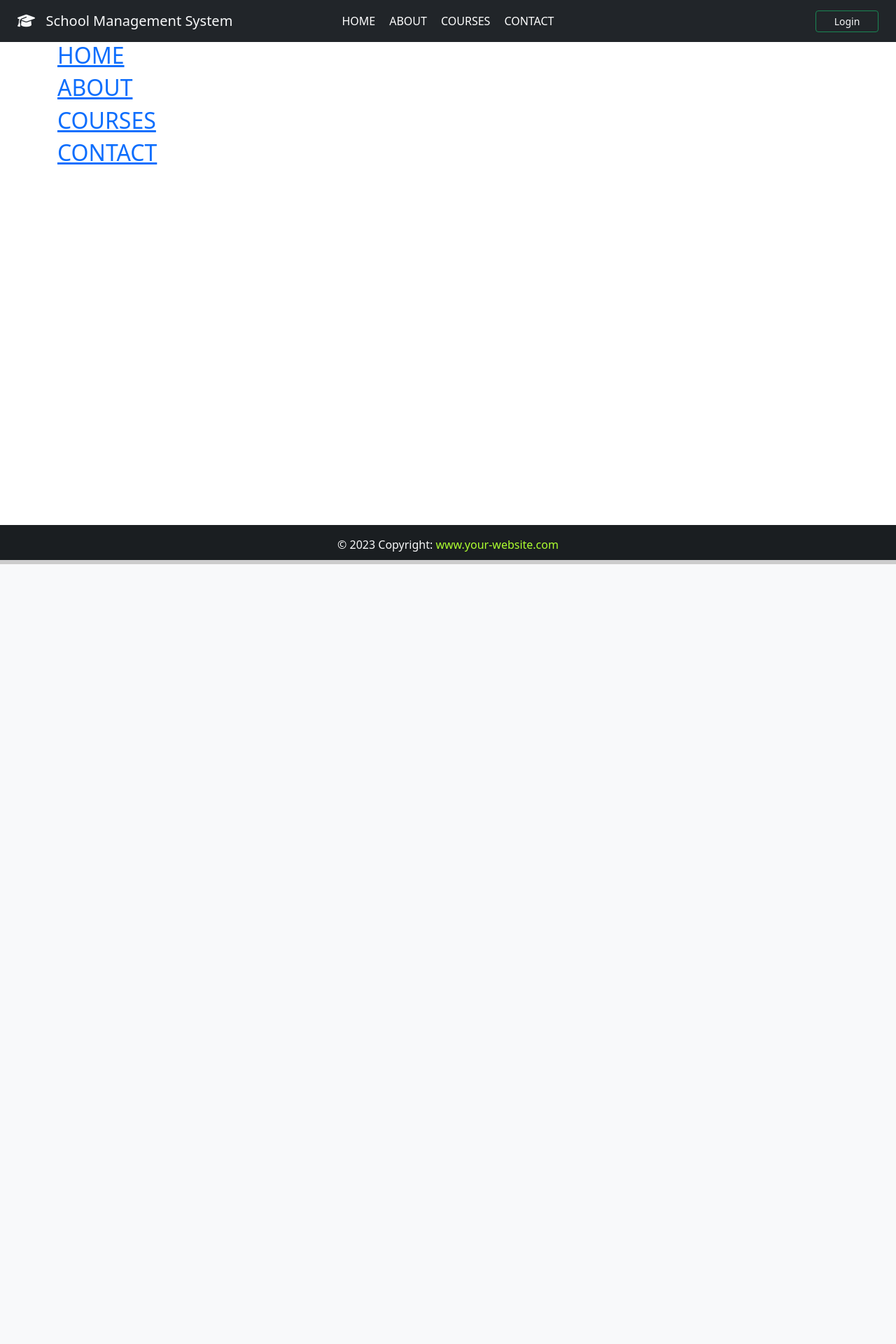
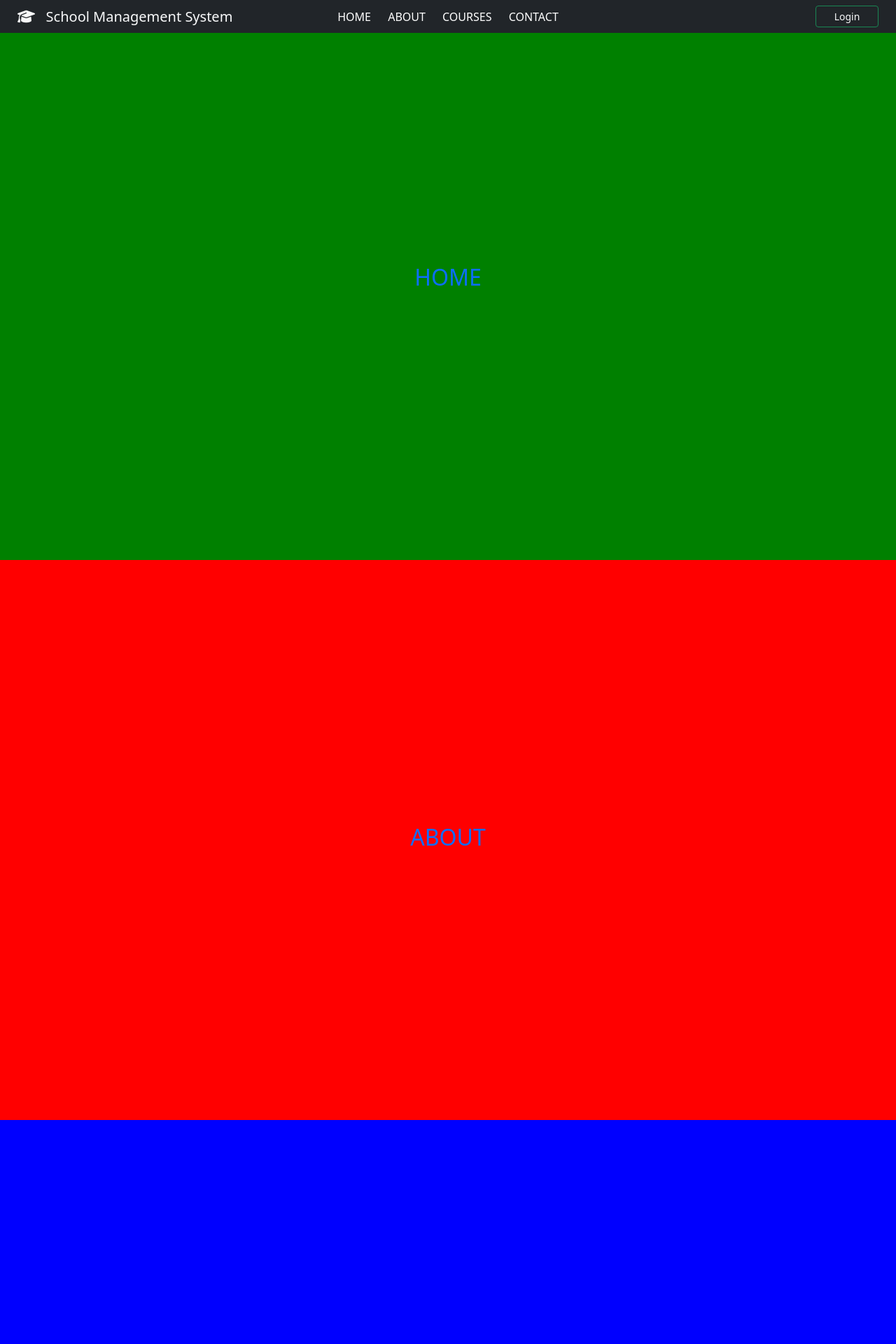
Before and after one commit to AfaraHameed/SchoolManagementSystem, a Django app: page / in a window 1280 px wide. Shown: the top 1920 px of the page at 70% size. Before the commit the page ends 806 px from the top, so only its background shows below. Run offline with Django 4.2, Linux system fonts and the light colour scheme.

Commit message:
templates updated with navbar and control panel

```diff
--- a/App/static/css/style.css
+++ b/App/static/css/style.css
@@ -46,6 +46,16 @@
 }
 
 /*------Section configuration-------*/
+.sections{
+    height: 100vh;
+    align-items: center;
+    justify-content: center;
+    display: flex;
+    text-decoration: none;
+
+}
+
+.active{color:greenyellow}
 
 
 /*---OTHERS-----*/
--- a/App/static/js/scripts.js
+++ b/App/static/js/scripts.js
@@ -4,3 +4,9 @@
         $(this).remove();
     });
 }, 3000);
+
+var active= '.links';
+$(active).on('click' , function(){
+    $(active).removalClass('active');
+    $(this).addClass('active');
+});
--- a/App/templates/backend.html
+++ b/App/templates/backend.html
@@ -18,6 +18,7 @@
 
 <div class="container mt-3">
 <!--    Links-->
+<br><br><br>
     <button class="btn btn-warning w-100 mt-4 no-pointer">&nbsp;&nbsp;
     <i class="fas fa-tools"></i>&nbsp;&nbspCONTROL PANEL
     </button>
--- a/App/templates/base.html
+++ b/App/templates/base.html
@@ -23,7 +23,7 @@
     <div class="wrapper">
         <!-- Navbar -->
         <header>
-            <nav class="navbar navbar-expand-lg navbar-dark bg-dark">
+            <nav class="navbar navbar-expand-lg navbar-dark bg-dark fixed-top">
                 <!-- FontAwesome + Title (Left side) -->
                 <div class="col-sm">
                     <a href="#" class="navbar-brand flex-grow-1 text-center text-light" style="margin-left: 25px;">
@@ -33,11 +33,15 @@
                     </a>
                 </div>
 <!--                Section middle-->
+                <div>
+                    {% block links %}
                     <a class="links" href="#home">HOME</a>
                     <a class="links" href="#about">ABOUT</a>
                     <a class="links" href="#courses">COURSES</a>
                     <a class="links" href="#contact">CONTACT</a>
-                <!-- Button (Right side) -->
+                    {% endblock %}
+                </div>
+                    <!-- Button (Right side) -->
                 <div class="col-sm">
                     {% block nav-btn %}
                     <a href="{% url 'backend' %}" class="btn btn-outline-success btn-sm text-light" id="btn-nav">Login</a>
--- a/App/templates/frontend.html
+++ b/App/templates/frontend.html
@@ -1,7 +1,6 @@
 {% extends 'base.html' %}
 <!-- page content -->
 {% block content %}
-<div class="container">
 
 <!--    Sections-->
     <div>
@@ -11,5 +10,5 @@
         <a class="sections contact" id="contact"><h2>CONTACT</h2></a>
 
     </div>
-</div>
+
 {% endblock content %}
--- a/App/templates/registration/login.html
+++ b/App/templates/registration/login.html
@@ -2,7 +2,7 @@
 {% load crispy_forms_tags %}
 <!-- block title -->
 {% block title %} Login {% endblock %}
-
+{% block links %}{% endblock %}
 {% block nav-btn %}
 <a href="{% url 'frontend' %}" class="btn btn-outline-secondary btn-sm text-light" id="btn-nav">Go Back</a>
 {% endblock %}
@@ -15,7 +15,9 @@
 <!-- Page content -->
 
 {% block content %}
+<style>body{overflow: hidden;}</style>
 
+<br><br><br>
 <div class="container card p-3 border-dark mt-5" style="width:30%">
 
 <!-- Title -->
```
Also changed, not shown: db.sqlite3.
